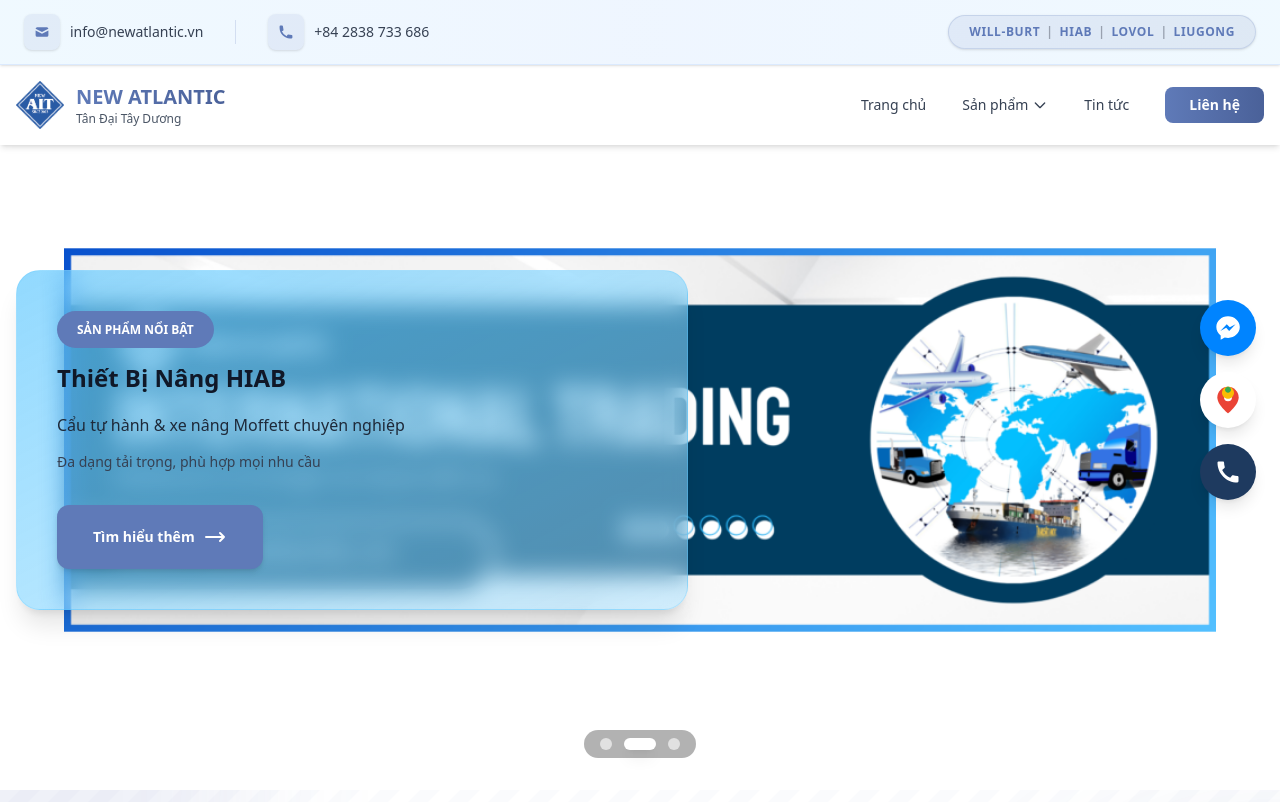
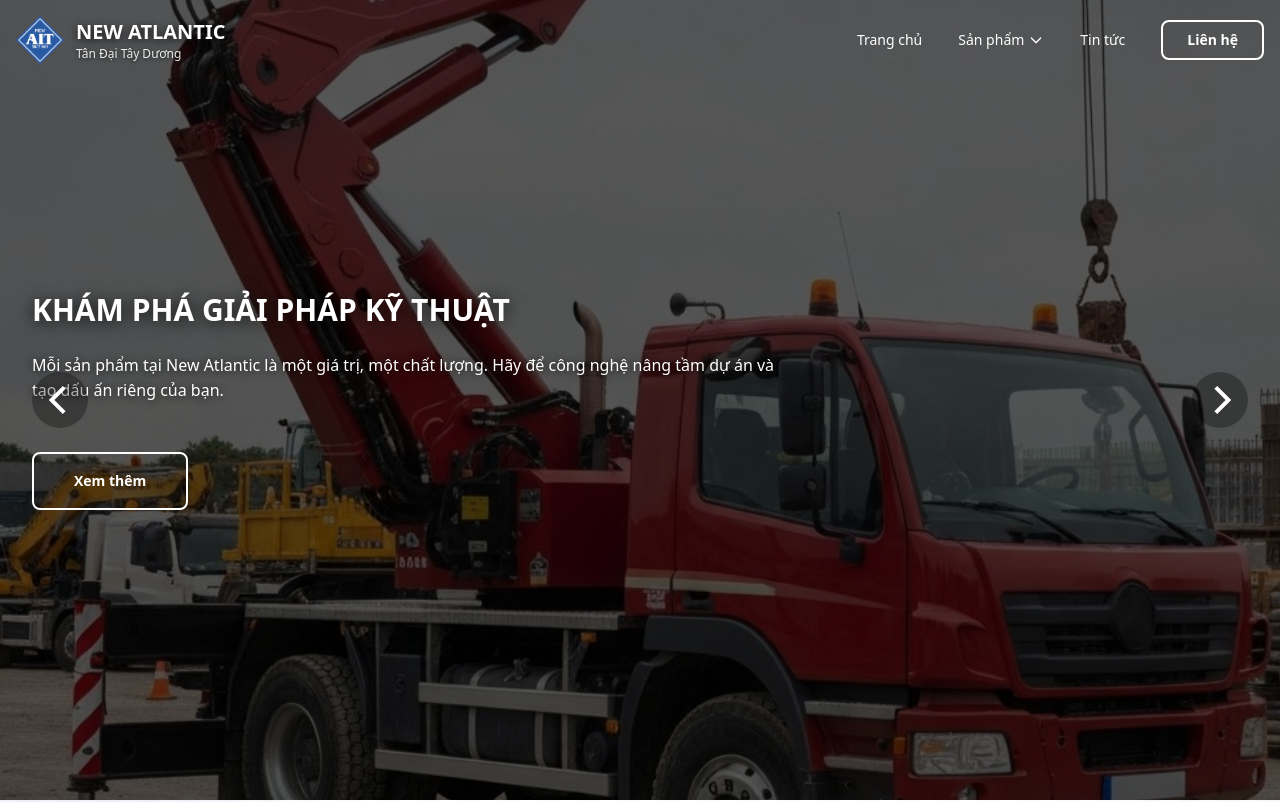
Before and after one commit to ChickenChoy/newatlantic.vn, a Next.js app: page / in a window 1280 px wide. Shown: the top 802 px of the page. Built offline with nearby package versions, Linux system fonts and the light colour scheme.

Commit message:
Implement scroll-based visibility for FloatingContactButtons and enhance Header styles for improved responsiveness. Update HeroSlider with new content and animations, including navigation arrows and background effects for a more engaging user experience.

```diff
--- a/components/FloatingContactButtons.tsx
+++ b/components/FloatingContactButtons.tsx
@@ -1,10 +1,32 @@
 'use client';
 
 import Link from 'next/link';
+import { usePathname } from 'next/navigation';
+import { useState, useEffect } from 'react';
 
 export default function FloatingContactButtons() {
+  const [scrolled, setScrolled] = useState(false);
+  const pathname = usePathname();
+
+  // Check if current page is NOT home page
+  const isNotHomePage = pathname !== '/';
+
+  useEffect(() => {
+    const handleScroll = () => {
+      setScrolled(window.scrollY > 50);
+    };
+    window.addEventListener('scroll', handleScroll);
+    return () => window.removeEventListener('scroll', handleScroll);
+  }, []);
+
   return (
-    <div className="fixed right-4 md:right-6 top-1/2 -translate-y-1/2 z-50 flex flex-col gap-3 md:gap-4">
+    <div
+      className={`fixed right-4 md:right-6 top-1/2 -translate-y-1/2 z-50 flex flex-col gap-3 md:gap-4 transition-all duration-500 ${
+        scrolled || isNotHomePage
+          ? 'translate-x-0 opacity-100'
+          : 'translate-x-24 opacity-0 pointer-events-none'
+      }`}
+    >
       {/* Facebook Messenger */}
       <Link
         href="https://www.facebook.com/aittandaitayduong"
--- a/components/Header.tsx
+++ b/components/Header.tsx
@@ -70,63 +70,12 @@ export default function Header() {
 
   return (
     <header
-      className={`fixed top-0 left-0 right-0 z-50 transition-all duration-300 ${
+      className={`fixed top-0 left-0 right-0 z-50 transition-all duration-500 ${
         scrolled || isNotHomePage
           ? 'bg-white/95 backdrop-blur-md shadow-lg'
-          : 'bg-white/90 backdrop-blur-md shadow-md'
+          : 'bg-transparent'
       }`}
     >
-      {/* Top bar - Only visible when not scrolled and on home page */}
-      {!scrolled && !isNotHomePage && (
-        <div className="bg-gradient-to-r from-sky-50 via-blue-50 to-sky-50 text-gray-800 py-3.5 hidden md:block border-b border-blue-100 shadow-sm">
-          <div className="container mx-auto px-6">
-            <div className="flex justify-between items-center">
-              {/* Left: Contact Info */}
-              <div className="flex items-center gap-8">
-                <a
-                  href="mailto:info@newatlantic.vn"
-                  className="group flex items-center gap-2.5 hover:text-[#5f7ab8] transition-all duration-300"
-                >
-                  <div className="w-9 h-9 bg-[#5f7ab8]/10 rounded-lg flex items-center justify-center group-hover:bg-[#5f7ab8]/20 transition-all duration-300 group-hover:scale-110 shadow-sm">
-                    <svg className="w-4 h-4 text-[#5f7ab8]" fill="currentColor" viewBox="0 0 20 20">
-                      <path d="M2.003 5.884L10 9.882l7.997-3.998A2 2 0 0016 4H4a2 2 0 00-1.997 1.884z" />
-                      <path d="M18 8.118l-8 4-8-4V14a2 2 0 002 2h12a2 2 0 002-2V8.118z" />
-                    </svg>
-                  </div>
-                  <span className="text-sm font-medium text-gray-700">info@newatlantic.vn</span>
-                </a>
-
-                <div className="h-6 w-px bg-[#5f7ab8]/20"></div>
-
-                <a
-                  href="tel:+842838733686"
-                  className="group flex items-center gap-2.5 hover:text-[#5f7ab8] transition-all duration-300"
-                >
-                  <div className="w-9 h-9 bg-[#5f7ab8]/10 rounded-lg flex items-center justify-center group-hover:bg-[#5f7ab8]/20 transition-all duration-300 group-hover:scale-110 shadow-sm">
-                    <svg className="w-4 h-4 text-[#5f7ab8]" fill="currentColor" viewBox="0 0 20 20">
-                      <path d="M2 3a1 1 0 011-1h2.153a1 1 0 01.986.836l.74 4.435a1 1 0 01-.54 1.06l-1.548.773a11.037 11.037 0 006.105 6.105l.774-1.548a1 1 0 011.059-.54l4.435.74a1 1 0 01.836.986V17a1 1 0 01-1 1h-2C7.82 18 2 12.18 2 5V3z" />
-                    </svg>
-                  </div>
-                  <span className="text-sm font-medium text-gray-700">+84 2838 733 686</span>
-                </a>
-              </div>
-
-              {/* Right: Brand Partners */}
-              <div className="flex items-center gap-3 bg-gradient-to-r from-[#5f7ab8]/10 to-[#4a6199]/10 px-5 py-2 rounded-full shadow-sm border border-[#5f7ab8]/20">
-                <span className="text-xs font-semibold tracking-wider text-gray-800">
-                  <span className="text-[#5f7ab8] font-bold">WILL-BURT</span>
-                  <span className="mx-1.5 text-gray-400">|</span>
-                  <span className="text-[#5f7ab8] font-bold">HIAB</span>
-                  <span className="mx-1.5 text-gray-400">|</span>
-                  <span className="text-[#5f7ab8] font-bold">LOVOL</span>
-                  <span className="mx-1.5 text-gray-400">|</span>
-                  <span className="text-[#5f7ab8] font-bold">LIUGONG</span>
-                </span>
-              </div>
-            </div>
-          </div>
-        </div>
-      )}
 
       {/* Main navigation */}
       <nav className="container mx-auto px-4 py-3 md:py-4">
@@ -143,10 +92,18 @@ export default function Header() {
               />
             </div>
             <div suppressHydrationWarning>
-              <div className="text-xl font-bold bg-gradient-to-r from-[#5f7ab8] to-[#4a6199] bg-clip-text text-transparent">
+              <div className={`text-xl font-bold transition-all ${
+                scrolled || isNotHomePage
+                  ? 'bg-gradient-to-r from-[#5f7ab8] to-[#4a6199] bg-clip-text text-transparent'
+                  : 'text-white drop-shadow-[0_2px_4px_rgba(0,0,0,0.8)]'
+              }`}>
                 NEW ATLANTIC
               </div>
-              <div className="text-xs text-gray-600">
+              <div className={`text-xs transition-colors ${
+                scrolled || isNotHomePage
+                  ? 'text-gray-600'
+                  : 'text-white/90 drop-shadow-[0_1px_2px_rgba(0,0,0,0.8)]'
+              }`}>
                 Tân Đại Tây Dương
               </div>
             </div>
@@ -156,7 +113,11 @@ export default function Header() {
           <div className="hidden lg:flex items-center gap-1" suppressHydrationWarning>
             <Link
               href="/"
-              className="px-4 py-2 rounded-lg font-medium transition-all text-gray-700 hover:text-[#5f7ab8] hover:bg-gray-50"
+              className={`px-4 py-2 rounded-lg font-medium transition-all ${
+                scrolled || isNotHomePage
+                  ? 'text-gray-700 hover:text-[#5f7ab8] hover:bg-gray-50'
+                  : 'text-white hover:text-white hover:bg-white/20'
+              }`}
               suppressHydrationWarning
             >
               Trang chủ
@@ -166,7 +127,11 @@ export default function Header() {
             <div className="relative dropdown-container" suppressHydrationWarning>
               <button
                 onClick={() => toggleDropdown('products')}
-                className="px-4 py-2 rounded-lg font-medium transition-all flex items-center gap-1 text-gray-700 hover:text-[#5f7ab8] hover:bg-gray-50"
+                className={`px-4 py-2 rounded-lg font-medium transition-all flex items-center gap-1 ${
+                  scrolled || isNotHomePage
+                    ? 'text-gray-700 hover:text-[#5f7ab8] hover:bg-gray-50'
+                    : 'text-white hover:text-white hover:bg-white/20'
+                }`}
                 suppressHydrationWarning
               >
                 Sản phẩm
@@ -225,14 +190,22 @@ export default function Header() {
 
             <Link
               href="/tin-tuc"
-              className="px-4 py-2 rounded-lg font-medium transition-all text-gray-700 hover:text-[#5f7ab8] hover:bg-gray-50"
+              className={`px-4 py-2 rounded-lg font-medium transition-all ${
+                scrolled || isNotHomePage
+                  ? 'text-gray-700 hover:text-[#5f7ab8] hover:bg-gray-50'
+                  : 'text-white hover:text-white hover:bg-white/20'
+              }`}
               suppressHydrationWarning
             >
               Tin tức
             </Link>
             <Link
               href="/lien-he"
-              className="ml-4 bg-gradient-to-r from-[#5f7ab8] to-[#4a6199] text-white px-6 py-2 rounded-lg text-sm font-semibold hover:shadow-lg hover:scale-105 transition-all"
+              className={`ml-4 px-6 py-2 rounded-lg text-sm font-semibold hover:shadow-lg hover:scale-105 transition-all ${
+                scrolled || isNotHomePage
+                  ? 'bg-gradient-to-r from-[#5f7ab8] to-[#4a6199] text-white'
+                  : 'border-2 border-white text-white hover:bg-white hover:text-gray-900'
+              }`}
               suppressHydrationWarning
             >
               Liên hệ
@@ -242,7 +215,11 @@ export default function Header() {
           {/* Mobile menu button */}
           <button
             onClick={() => setMobileMenuOpen(!mobileMenuOpen)}
-            className="mobile-menu-button lg:hidden p-2 rounded-lg transition-colors text-gray-700 hover:bg-gray-100"
+            className={`mobile-menu-button lg:hidden p-2 rounded-lg transition-colors ${
+              scrolled || isNotHomePage
+                ? 'text-gray-700 hover:bg-gray-100'
+                : 'text-white hover:bg-white/20'
+            }`}
             suppressHydrationWarning
           >
             <svg
--- a/components/HeroSlider.tsx
+++ b/components/HeroSlider.tsx
@@ -6,74 +6,117 @@ import Link from "next/link"
 const slides = [
   {
     id: 1,
-    title: "Cột Tự Nâng WILL-BURT",
-    subtitle: "Giải pháp nâng cao hiệu quả cho quân sự & truyền thông",
-    description: "Hơn 100 năm lịch sử, chất lượng vượt trội",
-    image: "/images/place-holder/1.png",
-    link: "/san-pham/cot-tu-nang-will-burt",
+    title: "NEW ATLANTIC",
+    subtitle: "THIẾT BỊ CÔNG NGHỆ CAO",
+    description: "Mỗi sản phẩm New Atlantic là sự kết tinh của đẳng cấp và công nghệ tiên tiến, mang đến cho bạn những giải pháp tối ưu cho công việc và dự án.",
+    image: "/images/place-holder/telescopic-mast-tower.jpg",
+    link: "/san-pham",
   },
   {
     id: 2,
-    title: "Thiết Bị Nâng HIAB",
-    subtitle: "Cẩu tự hành & xe nâng Moffett chuyên nghiệp",
-    description: "Đa dạng tải trọng, phù hợp mọi nhu cầu",
-    image: "/images/place-holder/2.png",
-    link: "/san-pham/thiet-bi-nang-ha-hiab",
+    title: "KHÁM PHÁ GIẢI PHÁP KỸ THUẬT",
+    description: "Mỗi sản phẩm tại New Atlantic là một giá trị, một chất lượng. Hãy để công nghệ nâng tầm dự án và tạo dấu ấn riêng của bạn.",
+    image: "/images/place-holder/hiab-crane-truck.jpg",
+    link: "/san-pham",
   },
   {
     id: 3,
-    title: "Máy Móc Công Trình",
-    subtitle: "LOVOL & LIUGONG - Thiết bị xây dựng hàng đầu",
-    description: "Hiệu suất cao, giá cạnh tranh",
-    image: "/images/place-holder/3.png",
+    title: "TƯ VẤN CHỌN THIẾT BỊ",
+    subtitle: "PHÙ HỢP DỰ ÁN CỦA BẠN",
+    description: "Không chỉ là nhà cung cấp thiết bị, New Atlantic giúp bạn khám phá giải pháp phù hợp với nhu cầu và dự án của mình. Liên hệ ngay để được tư vấn tận tình!",
+    image: "/images/place-holder/excavator-construction.jpg",
     link: "/san-pham",
   },
 ]
 
 export function HeroSlider() {
   const [currentSlide, setCurrentSlide] = useState(0)
+  const [isAnimating, setIsAnimating] = useState(false)
 
   useEffect(() => {
     const timer = setInterval(() => {
-      setCurrentSlide((prev) => (prev + 1) % slides.length)
+      nextSlide()
     }, 5000)
 
     return () => clearInterval(timer)
-  }, [])
+  }, [currentSlide])
+
+  const nextSlide = () => {
+    if (!isAnimating) {
+      setIsAnimating(true)
+      setCurrentSlide((prev) => (prev + 1) % slides.length)
+      setTimeout(() => setIsAnimating(false), 1000)
+    }
+  }
+
+  const prevSlide = () => {
+    if (!isAnimating) {
+      setIsAnimating(true)
+      setCurrentSlide((prev) => (prev - 1 + slides.length) % slides.length)
+      setTimeout(() => setIsAnimating(false), 1000)
+    }
+  }
 
   const goToSlide = (index: number) => {
+    if (!isAnimating && index !== currentSlide) {
+      setIsAnimating(true)
       setCurrentSlide(index)
+      setTimeout(() => setIsAnimating(false), 1000)
+    }
   }
 
   return (
-    <section className="relative h-[450px] md:h-[550px] lg:h-[700px] overflow-hidden mt-[80px] md:mt-[90px]">
+    <div>
+      {/* Hero Slider Section */}
+      <section className="relative h-[100vh] overflow-hidden">
         {slides.map((slide, index) => (
           <div
             key={slide.id}
             className={`absolute inset-0 transition-opacity duration-1000 ${
-            index === currentSlide ? "opacity-100" : "opacity-0"
+              index === currentSlide ? "opacity-100 z-10" : "opacity-0 z-0"
             }`}
           >
-          <img src={slide.image || "/images/place-holder/placeholder.jpg"} alt={slide.title} className="w-full h-full object-contain object-center md:scale-90" />
-          <div className="absolute inset-0 z-20 flex items-center">
-            <div className="container mx-auto px-4">
-              <div className="bg-gradient-to-br from-[#63c9fe]/70 via-[#7fd4ff]/60 to-[#a8e0ff]/50 backdrop-blur-md rounded-2xl md:rounded-3xl p-5 md:p-8 lg:p-10 shadow-xl max-w-2xl border border-[#63c9fe]/30">
-                <div className="inline-block px-4 py-2 md:px-5 md:py-2.5 bg-[#5f7ab8] text-white rounded-full text-xs md:text-sm font-semibold mb-3 md:mb-4">
-                  SẢN PHẨM NỔI BẬT
+            {/* Background Image with Zoom Animation */}
+            <div
+              className={`absolute inset-0 transition-transform duration-[8000ms] ease-out ${
+                index === currentSlide ? "scale-110" : "scale-100"
+              }`}
+            >
+              <img
+                src={slide.image}
+                alt={slide.title}
+                className="w-full h-full object-cover"
+              />
+              {/* Dark Overlay */}
+              <div className="absolute inset-0 bg-black/60 md:bg-black/65" />
             </div>
-                <h1 className="text-2xl md:text-4xl lg:text-5xl xl:text-6xl font-bold text-gray-900 mb-3 md:mb-4 lg:mb-5 leading-tight text-balance">
+
+            {/* Content */}
+            <div className="relative h-full flex items-center z-20">
+              <div className="container mx-auto px-4 md:px-6 lg:px-8">
+                <div
+                  className={`max-w-2xl md:max-w-3xl lg:max-w-4xl transition-all duration-1000 delay-300 ${
+                    index === currentSlide
+                      ? "opacity-100 translate-y-0"
+                      : "opacity-0 translate-y-8"
+                  }`}
+                >
+                  <h2 className="text-3xl md:text-5xl lg:text-6xl xl:text-7xl font-bold text-white mb-4 md:mb-5 lg:mb-6 uppercase leading-tight drop-shadow-[0_2px_8px_rgba(0,0,0,0.8)]">
                     {slide.title}
-                </h1>
-                <p className="text-base md:text-xl lg:text-2xl text-gray-800 mb-2 md:mb-3 lg:mb-3 text-balance">{slide.subtitle}</p>
-                <p className="text-sm md:text-base lg:text-lg text-gray-700 mb-4 md:mb-6 lg:mb-8 line-clamp-2 md:line-clamp-none">{slide.description}</p>
+                  </h2>
+                  {slide.subtitle && (
+                    <h3 className="text-2xl md:text-3xl lg:text-4xl xl:text-5xl font-semibold text-white mb-5 md:mb-6 lg:mb-7 uppercase drop-shadow-[0_2px_6px_rgba(0,0,0,0.8)]">
+                      {slide.subtitle}
+                    </h3>
+                  )}
+                  <p className="text-base md:text-lg lg:text-xl xl:text-2xl text-white mb-8 md:mb-10 lg:mb-12 leading-relaxed max-w-3xl drop-shadow-[0_1px_4px_rgba(0,0,0,0.8)]">
+                    {slide.description}
+                  </p>
                   <Link
                     href={slide.link}
-                  className="inline-flex items-center gap-2 bg-[#5f7ab8] text-white px-6 py-3 md:px-7 md:py-3.5 lg:px-9 lg:py-5 rounded-lg md:rounded-xl text-sm md:text-base lg:text-lg font-semibold hover:bg-[#4a6199] transition-all duration-300 hover:scale-105 shadow-md"
+                    className="inline-block px-8 py-3 md:px-10 md:py-4 border-2 border-white text-white font-semibold rounded-lg hover:bg-white hover:text-gray-900 transition-all duration-300"
                   >
-                  Tìm hiểu thêm
-                  <svg className="w-4 h-4 md:w-5 md:h-5 lg:w-6 lg:h-6" fill="none" stroke="currentColor" viewBox="0 0 24 24">
-                    <path strokeLinecap="round" strokeLinejoin="round" strokeWidth={2} d="M17 8l4 4m0 0l-4 4m4-4H3" />
-                  </svg>
+                    Xem thêm
                   </Link>
                 </div>
               </div>
@@ -81,22 +124,29 @@ export function HeroSlider() {
           </div>
         ))}
 
-      {/* Navigation Dots */}
-      <div className="absolute bottom-4 md:bottom-8 left-1/2 -translate-x-1/2 z-30 flex gap-2 md:gap-3 bg-black/30 backdrop-blur-sm px-3 md:px-4 py-1.5 md:py-2 rounded-full">
-        {slides.map((_, index) => (
+        {/* Navigation Arrows */}
         <button
-            key={index}
-            onClick={() => goToSlide(index)}
-            className={`rounded-full transition-all duration-300 ${
-              index === currentSlide
-                ? "bg-white w-6 md:w-8 h-2.5 md:h-3 shadow-lg"
-                : "bg-white/60 w-2.5 md:w-3 h-2.5 md:h-3 hover:bg-white/90 hover:scale-110"
-            }`}
-            aria-label={`Go to slide ${index + 1}`}
-          />
-        ))}
+          onClick={prevSlide}
+          disabled={isAnimating}
+          className="absolute left-4 md:left-8 top-1/2 -translate-y-1/2 z-30 w-12 h-12 md:w-14 md:h-14 flex items-center justify-center bg-black/30 hover:bg-black/50 text-white rounded-full transition-all duration-300 disabled:opacity-50"
+          aria-label="Previous slide"
+        >
+          <svg className="w-6 h-6 md:w-7 md:h-7" viewBox="0 0 100 100">
+            <path d="M 10,50 L 60,100 L 70,90 L 30,50 L 70,10 L 60,0 Z" fill="currentColor" />
+          </svg>
+        </button>
+        <button
+          onClick={nextSlide}
+          disabled={isAnimating}
+          className="absolute right-4 md:right-8 top-1/2 -translate-y-1/2 z-30 w-12 h-12 md:w-14 md:h-14 flex items-center justify-center bg-black/30 hover:bg-black/50 text-white rounded-full transition-all duration-300 disabled:opacity-50"
+          aria-label="Next slide"
+        >
+          <svg className="w-6 h-6 md:w-7 md:h-7" viewBox="0 0 100 100">
+            <path d="M 10,50 L 60,100 L 70,90 L 30,50 L 70,10 L 60,0 Z" fill="currentColor" transform="translate(100, 100) rotate(180)" />
+          </svg>
+        </button>
+      </section>
     </div>
-    </section>
   )
 }
 
```
Lines whose indentation alone changed are shown as unchanged.
